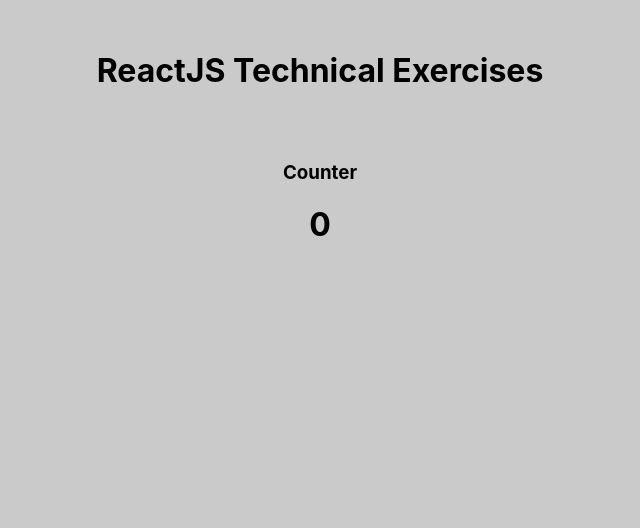
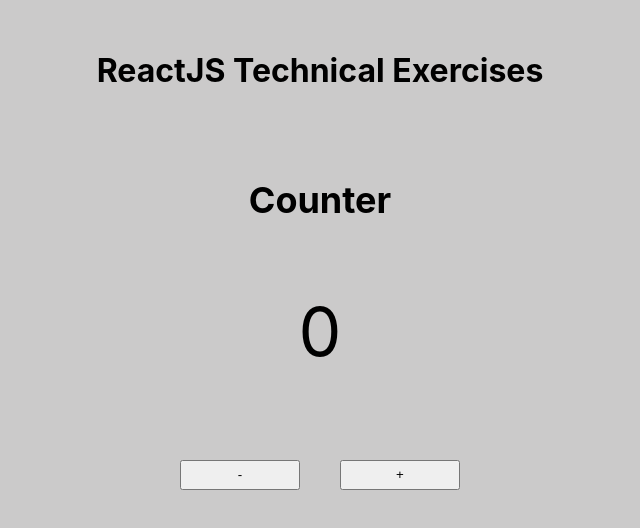
Before and after one commit to JCarlosRom97/guide-react-js, a React (Create React App) app: page /counter in a window 1280 px wide. Shown: the top 528 px of the page, without its empty margins (320-960 px from the left). Built offline with nearby package versions, Linux system fonts and the light colour scheme.

Commit message:
Counter Logic.

```diff
--- a/public/index.html
+++ b/public/index.html
@@ -24,7 +24,7 @@
       work correctly both with client-side routing and a non-root public URL.
       Learn how to configure a non-root public URL by running `npm run build`.
     -->
-    <title>React App</title>
+    <title>ReactJS Guide</title>
   </head>
   <body>
     <noscript>You need to enable JavaScript to run this app.</noscript>
--- a/src/components/ExercisesList/ButtonList.css
+++ b/src/components/ExercisesList/ButtonList.css
@@ -1,4 +1,4 @@
-button{
+.buttonExercise{
     width: 650px;
     padding: 30px 0px 30px 0px;
     margin: 30px;
--- a/src/components/ExercisesList/ButtonList.tsx
+++ b/src/components/ExercisesList/ButtonList.tsx
@@ -16,6 +16,6 @@
     const redirectToPage = (route: string) => navigate(route);
 
     return (
-        <button onClick={() => redirectToPage(exercise.url)}>{exercise.name}</button>
+        <button className='buttonExercise' onClick={() => redirectToPage(exercise.url)}>{exercise.name}</button>
     )
 }
--- /dev/null
+++ b/src/global.d.ts
@@ -0,0 +1,4 @@
+declare module '*.module.css' {
+    const classes: { [key: string]: string };
+    export default classes;
+  }
--- /dev/null
+++ b/src/pages/Counter/Counter.module.css
@@ -0,0 +1,21 @@
+.counterTitleHeading{
+    font-size: 36px;
+}
+
+.counter{
+    font-size: 68px;
+}
+
+.containerButtons{
+    flex-direction: column;
+}
+
+.containerButtons button {
+    width: 120px;
+    height: 30px;
+    margin: 20px;
+}
+
+.limitExceededAlert{
+    color: brown;
+}
--- a/src/pages/Counter/Counter.tsx
+++ b/src/pages/Counter/Counter.tsx
@@ -1,13 +1,66 @@
-import { useState } from 'react';
-import './Counter.css';
-export const Counter = () =>{
+import { useEffect, useRef, useState } from 'react';
+import Styles from './Counter.module.css';
+export const Counter = () => {
     const [counter, setCounter] = useState<number>(0);
-    return(
+    const [showLimitexceeded, setShowLimitExceeded] = useState(false);
+    const intervalRef = useRef<NodeJS.Timeout | null>(null);
+    const timeoutRef = useRef<NodeJS.Timeout | null>(null);
+
+    const calculate = (move: number) => {
+        setCounter((counter) => {
+            if (counter === 0 && move === -1) return counter;
+            if (counter >= 10 && move === 1) return counter;
+            console.log(counter)
+            return counter + move;
+        });
+    };
+
+    const handleMouseDown = () => {
+        timeoutRef.current = setTimeout(() => {
+            intervalRef.current = setInterval(() => {
+                calculate(1);
+            }, 1000)
+        }, 1000);
+    };
+
+    const stopTimers = () => {
+        console.log('stopTimers');
+
+        if (timeoutRef.current) {
+            clearTimeout(timeoutRef.current);
+            timeoutRef.current = null;
+        }
+        if (intervalRef.current) {
+            clearInterval(intervalRef.current);
+            intervalRef.current = null;
+        };
+    }
+
+    useEffect(() => {
+
+        return () => stopTimers();
+    }, []);
+
+
+    useEffect(() => {
+        setShowLimitExceeded(counter >= 10);
+    }, [ counter]);
+
+    return (
         <>
-            <h3>Counter</h3>
-
-            <h1>{counter}</h1>
-
+            <h3 className={Styles.counterTitleHeading}>Counter</h3>
+            <p className={Styles.counter}>{counter}</p>
+            <div className={Styles.containerButtons}>
+                <button onClick={() => calculate(-1)}>-</button>
+                <button
+                    onClick={() => calculate(1)}
+                    onMouseDown={handleMouseDown}
+                    onMouseLeave={stopTimers}
+                >+</button>
+            </div>
+            {showLimitexceeded && (
+                <h1 className={Styles.limitExceededAlert}>Limit Exceeded</h1>
+            )}
         </>
     )
 }
```
Also changed, not shown: src/pages/Counter/Counter.css (deleted).
